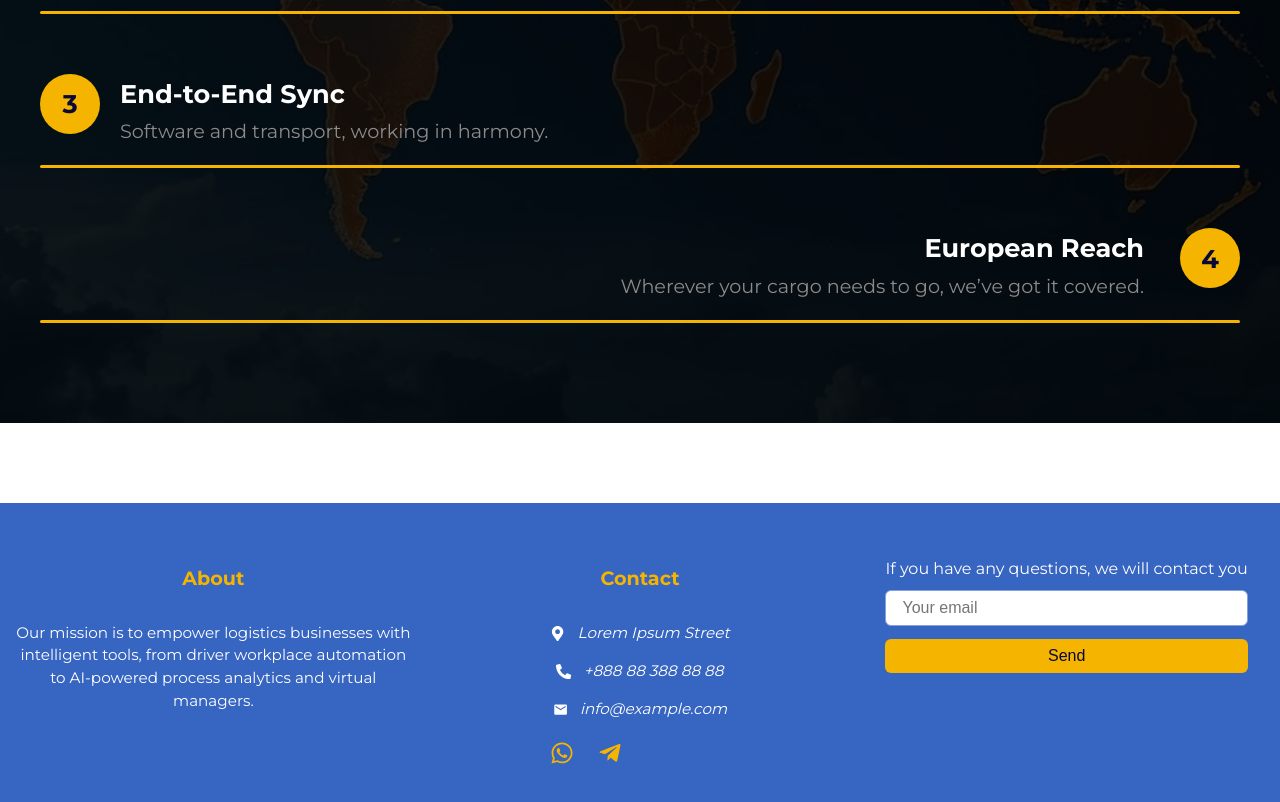
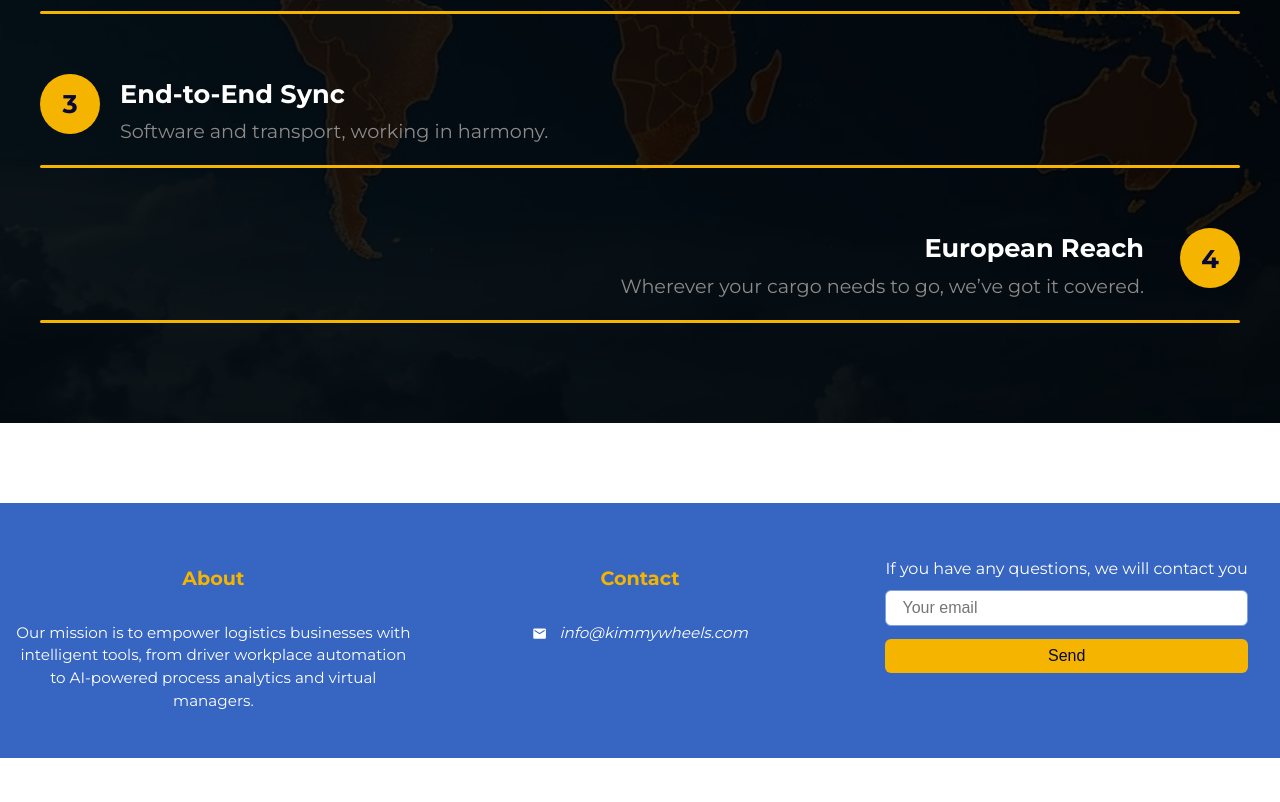
Before and after one commit to OlyaSDM/transport_company, a Next.js app: page / in a window 1280 px wide. Shown: the part 3325-4127 px from the top of the page. After the commit the page ends 4083 px from the top, so only its background shows below. Built offline with nearby package versions, Linux system fonts and the light colour scheme; no server answers.

Commit message:
changed some details in footer

```diff
--- a/src/components/Footer.tsx
+++ b/src/components/Footer.tsx
@@ -34,10 +34,10 @@ export default function Footer() {
         <div className={styles.block}>
           <h2>Contact</h2>
           <address>
-            <p>
+            {/* <p>
               <FaMapMarkerAlt aria-hidden="true" /> Lorem Ipsum Street
-            </p>
-            <p>
+            </p> */}
+            {/* <p>
               <FaPhoneAlt aria-hidden="true" />{" "}
               <a
                 href="tel:+88883888888"
@@ -45,24 +45,24 @@ export default function Footer() {
               >
                 +888 88 388 88 88
               </a>
-            </p>
+            </p> */}
             <p>
               <MdEmail aria-hidden="true" />{" "}
               <a
-                href="mailto:info@example.com"
-                aria-label="Email us at info@example.com"
+                href="mailto:info@kimmywheels.com"
+                aria-label="Email us at info@kimmywheels.com"
               >
-                info@example.com
+                info@kimmywheels.com
               </a>
             </p>
-            <div className={styles.socials}>
+            {/* <div className={styles.socials}>
               <a href="#" aria-label="WhatsApp" role="link">
                 <FaWhatsapp />
               </a>
               <a href="#" aria-label="Telegram" role="link">
                 <FaTelegramPlane />
               </a>
-            </div>
+            </div> */}
           </address>
         </div>
 
```
Also changed, not shown: src/app/hooks/useEmailForm.tsx (line endings or trailing spaces), src/app/pages/send-email.tsx (line endings or trailing spaces), src/components/Email.tsx (line endings or trailing spaces).
